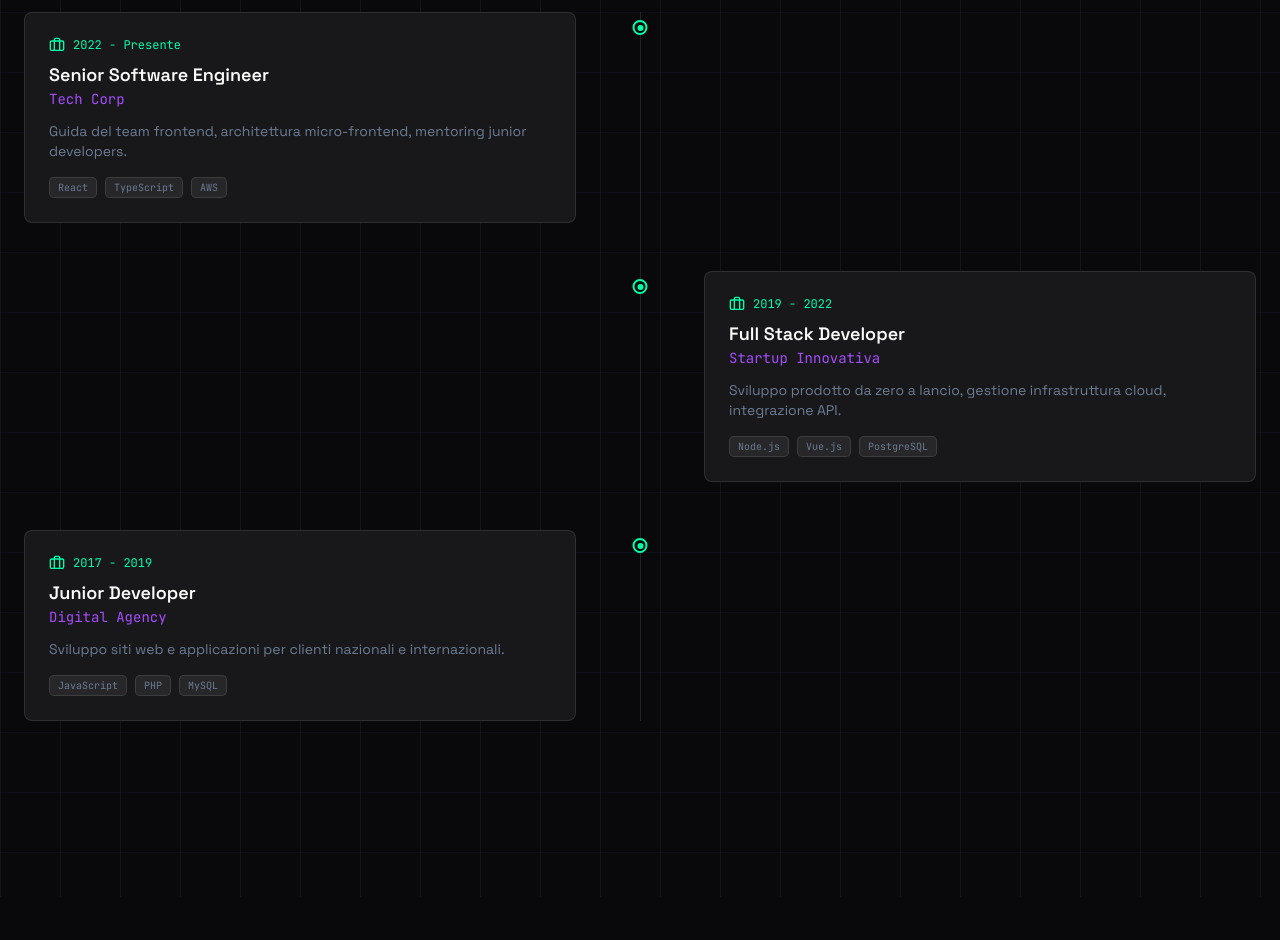
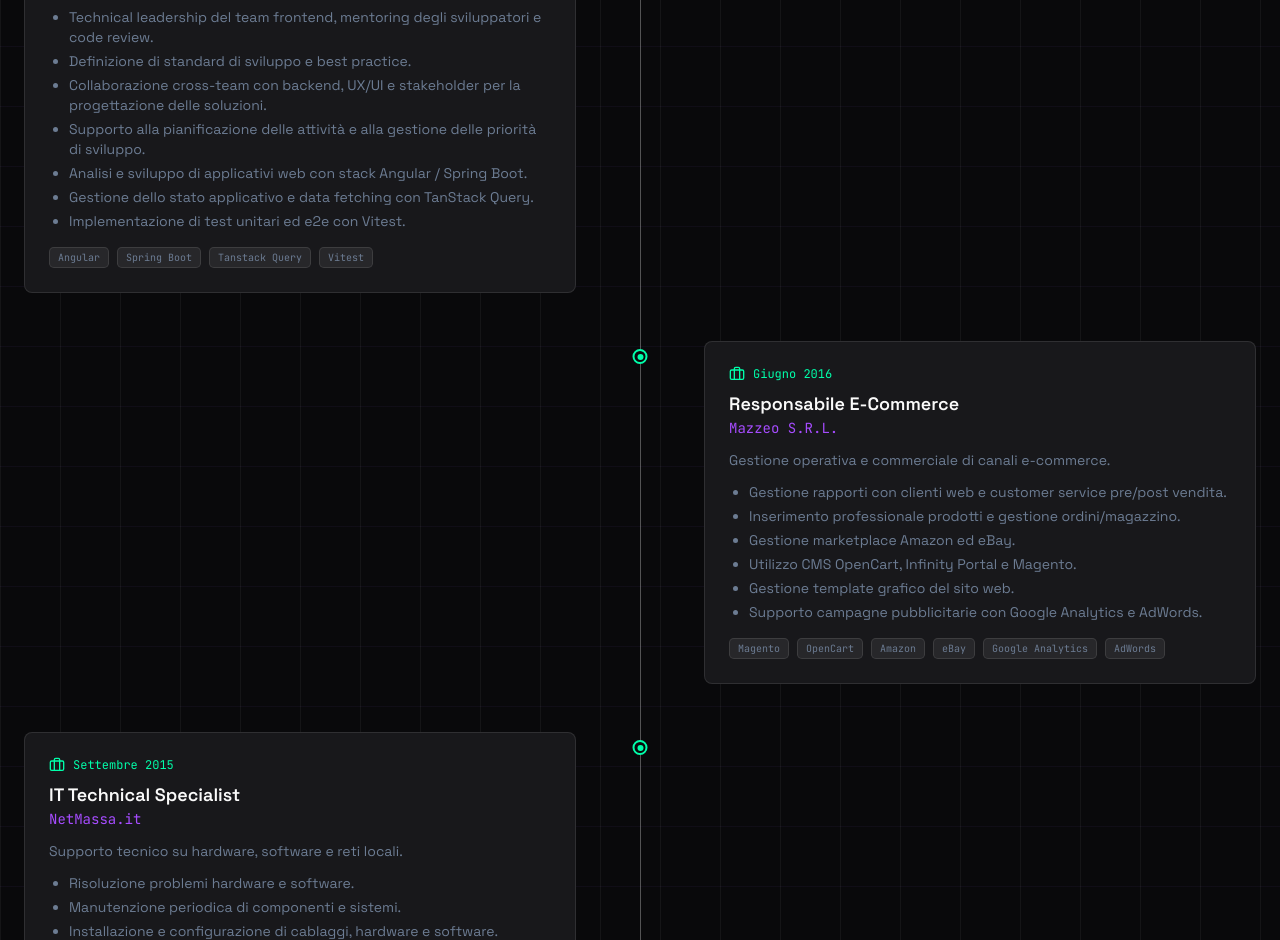
Before and after one commit to antonionesta/portfolio, a Next.js app: page / in a window 1280 px wide. Shown: the part 1860-2800 px from the top of the page. Built offline with nearby package versions, Linux system fonts and the light colour scheme.

Commit message:
Modifiche contenuti

```diff
--- a/src/components/about-section.tsx
+++ b/src/components/about-section.tsx
@@ -34,7 +34,7 @@ export function AboutSection({ about }: { about: PortfolioContent["about"] }) {
                 {paragraph}
               </p>
             ))}
-            <div className="mt-8 rounded-md border border-border bg-card p-4 font-mono text-xs">
+            {/*<div className="mt-8 rounded-md border border-border bg-card p-4 font-mono text-xs">
               <p className="text-muted-foreground">
                 <span className="text-primary">const</span>{" "}
                 <span className="text-accent">developer</span> = {"{"}
@@ -52,7 +52,7 @@ export function AboutSection({ about }: { about: PortfolioContent["about"] }) {
                 <span className="text-accent">Infinity</span>
               </p>
               <p>{"}"}</p>
-            </div>
+            </div>*/}
           </motion.div>
 
           <motion.div
--- a/src/components/experience-section.tsx
+++ b/src/components/experience-section.tsx
@@ -25,7 +25,7 @@ export function ExperienceSection({ experiences }: { experiences: PortfolioConte
 
         <div className="relative">
           {/* Timeline line */}
-          <div className="absolute left-4.75 top-0 bottom-0 w-px bg-border md:left-1/2" />
+          <div className="absolute left-4.75 top-0 bottom-0 w-px bg-white/30 md:left-1/2" />
 
           {experiences.map((exp, i) => (
             <motion.div
@@ -51,7 +51,12 @@ export function ExperienceSection({ experiences }: { experiences: PortfolioConte
                   </div>
                   <h3 className="text-lg font-semibold text-foreground">{exp.role}</h3>
                   <p className="mb-3 font-mono text-sm text-accent neon-purple-text">{exp.company}</p>
-                  <p className="mb-4 text-sm text-muted-foreground">{exp.summary}</p>
+                  <p className="mb-3 text-sm text-muted-foreground">{exp.summary}</p>
+                  <ul className="mb-4 list-disc space-y-1 pl-5 text-sm text-muted-foreground">
+                    {exp.highlights.map((item) => (
+                      <li key={item}>{item}</li>
+                    ))}
+                  </ul>
                   <div className="flex flex-wrap gap-2">
                     {exp.stack.map((s) => (
                       <span
--- a/src/data/portfolio.tsx
+++ b/src/data/portfolio.tsx
@@ -83,28 +83,50 @@ export const portfolioContent: PortfolioContent = {
   },
   experiences: [
     {
-      period: "2022 - Presente",
-      role: "Senior Software Engineer",
-      company: "Tech Corp",
-      summary:
-        "Guida del team frontend, architettura micro-frontend, mentoring junior developers.",
-      stack: ["React", "TypeScript", "AWS"],
+      period: "Luglio 2018 - Oggi",
+      role: "Fronted Team Leader",
+      company: "GRAF Industries S.p.A.",
+      summary: "Sviluppo applicativo enterprise TAG Application.",
+      highlights: [
+        "Technical leadership del team frontend, mentoring degli sviluppatori e code review.",
+        "Definizione di standard di sviluppo e best practice.",
+        "Collaborazione cross-team con backend, UX/UI e stakeholder per la progettazione delle soluzioni.",
+        "Supporto alla pianificazione delle attività e alla gestione delle priorità di sviluppo.",
+        "Analisi e sviluppo di applicativi web con stack Angular / Spring Boot.",
+        "Gestione dello stato applicativo e data fetching con TanStack Query.",
+        "Implementazione di test unitari ed e2e con Vitest."
+      ],
+      stack: ["Angular", "Spring Boot", "Tanstack Query", "Vitest"],
     },
     {
-      period: "2019 - 2022",
-      role: "Full Stack Developer",
-      company: "Startup Innovativa",
-      summary:
-        "Sviluppo prodotto da zero a lancio, gestione infrastruttura cloud, integrazione API.",
-      stack: ["Node.js", "Vue.js", "PostgreSQL"],
+      period: "Giugno 2016",
+      role: "Responsabile E-Commerce",
+      company: "Mazzeo S.R.L.",
+      summary: "Gestione operativa e commerciale di canali e-commerce.",
+      highlights: [
+        "Gestione rapporti con clienti web e customer service pre/post vendita.",
+        "Inserimento professionale prodotti e gestione ordini/magazzino.",
+        "Gestione marketplace Amazon ed eBay.",
+        "Utilizzo CMS OpenCart, Infinity Portal e Magento.",
+        "Gestione template grafico del sito web.",
+        "Supporto campagne pubblicitarie con Google Analytics e AdWords.",
+      ],
+      stack: ["Magento", "OpenCart", "Amazon", "eBay", "Google Analytics", "AdWords"],
     },
     {
-      period: "2017 - 2019",
-      role: "Junior Developer",
-      company: "Digital Agency",
-      summary:
-        "Sviluppo siti web e applicazioni per clienti nazionali e internazionali.",
-      stack: ["JavaScript", "PHP", "MySQL"],
+      period: "Settembre 2015",
+      role: "IT Technical Specialist",
+      company: "NetMassa.it",
+      summary: "Supporto tecnico su hardware, software e reti locali.",
+      highlights: [
+        "Risoluzione problemi hardware e software.",
+        "Manutenzione periodica di componenti e sistemi.",
+        "Installazione e configurazione di cablaggi, hardware e software.",
+        "Documentazione tecnica per reportistica.",
+        "Diagnostica con strumenti di test.",
+        "Installazione e amministrazione reti domestiche e piccole aziende.",
+      ],
+      stack: ["Hardware", "Software", "Networking", "Diagnostica"],
     },
   ],
   story: [
--- a/src/types/portfolio.ts
+++ b/src/types/portfolio.ts
@@ -22,6 +22,7 @@ export type Experience = {
   role: string;
   company: string;
   summary: string;
+  highlights: string[];
   stack: string[];
 };
 
```
